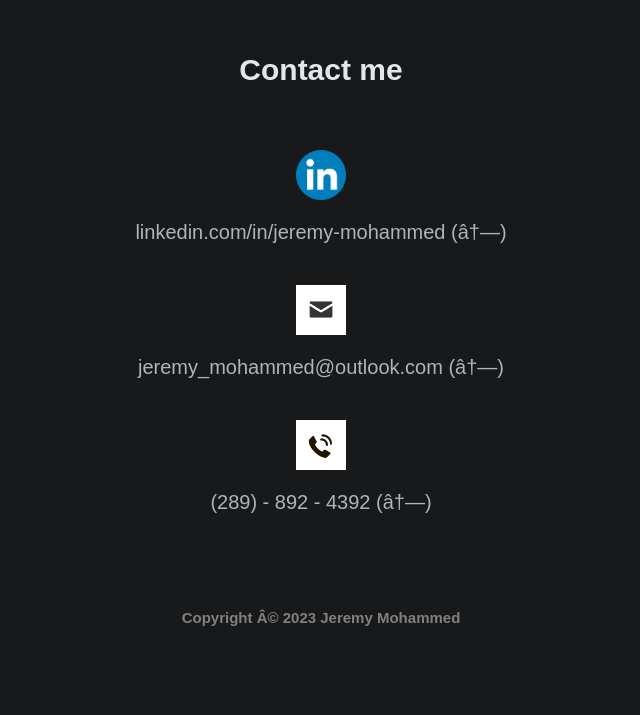
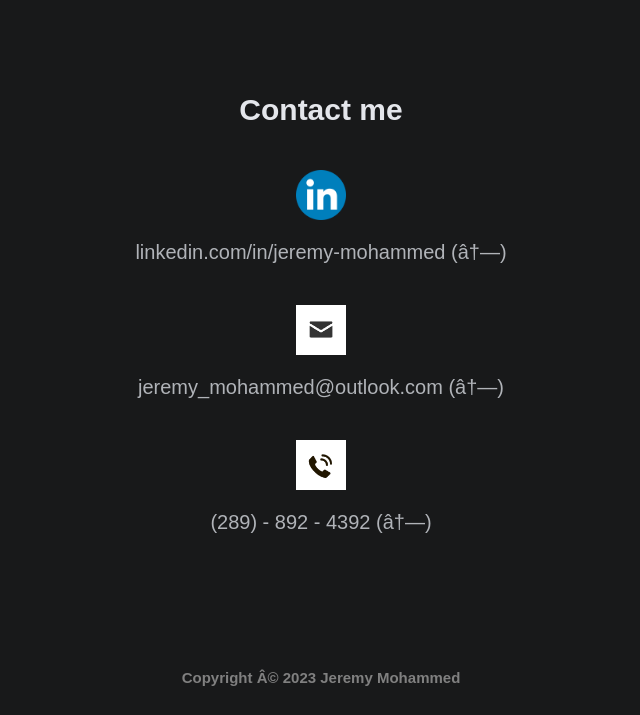
Before and after one commit to Jeremy-Mohammed/Website, a plain HTML site: page index.html in a window 1280 px wide. Shown: the part 2425-3140 px from the top of the page, without its empty margins (319-959 px from the left). Before the commit the page ends 3080 px from the top, so only its background shows below. Drawn offline with Linux system fonts and the light colour scheme.

Commit message:
Update style.css
fixed bracket bug, spaced out contact me

```diff
--- a/style.css
+++ b/style.css
@@ -335,7 +335,7 @@ button:active{
 
 .contact{
     width: 100%;
-    height:160px;
+    height:180px;
     background-size:cover;
     background-repeat:no-repeat;
     display:flex;
@@ -349,6 +349,7 @@ button:active{
     font-size:30px;
     font-family:sans-serif;
     font-weight:bold;
+    padding-top: 60px;
 }
 
 .social-contact a{
@@ -376,6 +377,10 @@ button:active{
     padding-bottom: 20px;
     margin-left: auto;
     margin-right: auto;
+}
+
+.c3{
+    padding-bottom: 60px;
 }
 
 footer{
@@ -574,4 +579,5 @@ footer p:nth-child(1){
         margin-top:140%;
     }.c1, .c2, .c3{
         font-size:15px;
+    }
 }
```
